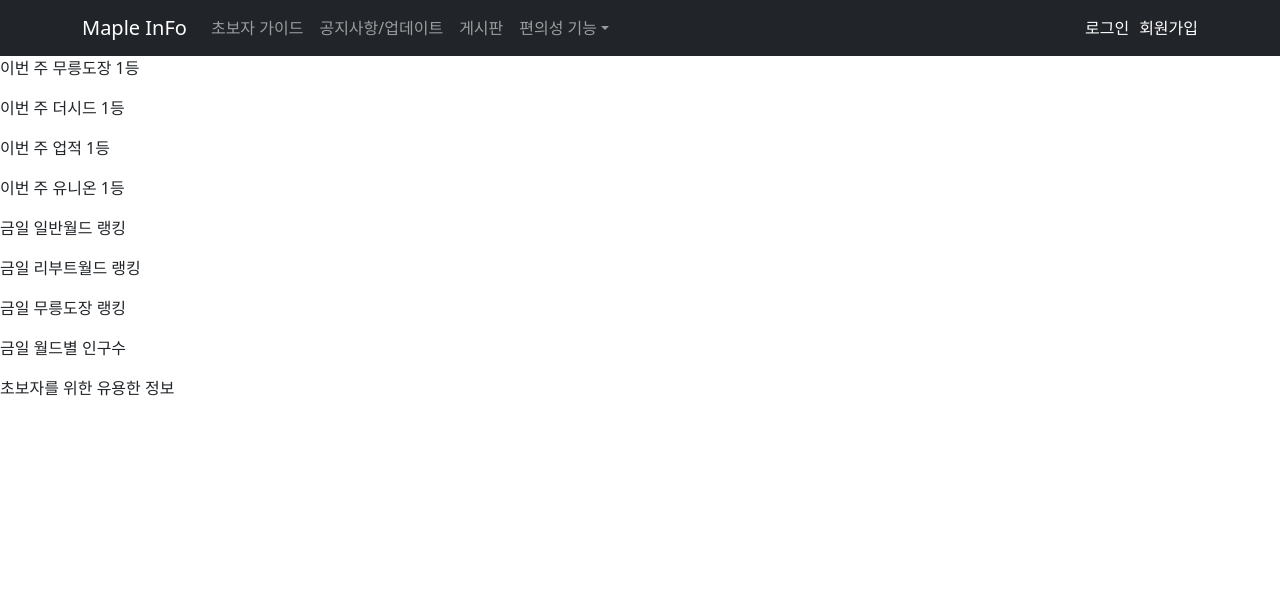
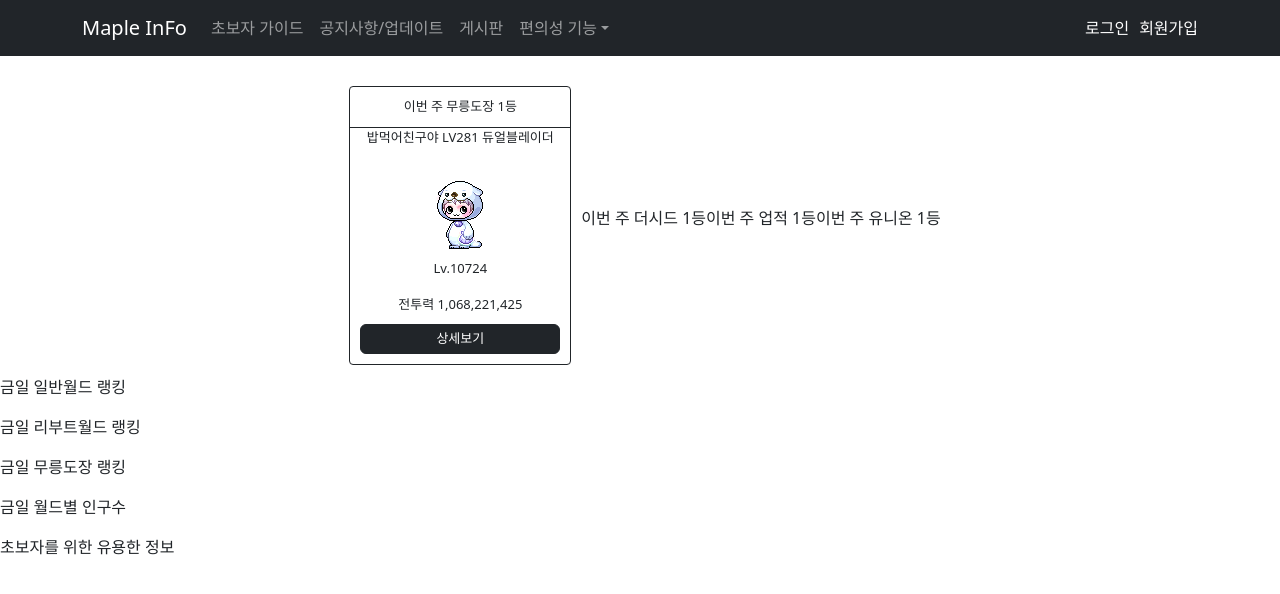
Before and after one commit to qkr10/MapleInfo, a React (Create React App) app in the folder client/: page /MainContents in a window 1280 px wide. Shown: the top 594 px of the page. Built offline with nearby package versions, Linux system fonts and the light colour scheme.

Commit message:
Refactor - MainContents 수정

```diff
--- a/client/src/Component/MainContents.jsx
+++ b/client/src/Component/MainContents.jsx
@@ -1,11 +1,34 @@
 import React from "react";
 import '../App.css';
+import '../css/MainContents.css'
+import testImg from '../img/testImg.png'
+import Button from 'react-bootstrap/Button';
 
 function MainContents(){
     return(
         <div>
+            <div className={"testContainer"}>
+                <div className={"weakly-view"}>
+                    <div className={"weakly-view-header"}>
+                        <span>이번 주 무릉도장 1등</span>
+                    </div>
                     <div>
-                <p>이번 주 무릉도장 1등</p>
+                        <p>밥먹어친구야 LV281 듀얼블레이더</p>
+                    </div>
+                    <div>
+                        <img src={testImg} alt="테스트 이미지" />
+                    </div>
+                    <div>
+                        <p>Lv.10724</p>
+                    </div>
+                    <div>
+                        전투력 1,068,221,425
+                    </div>
+                    <div>
+                        <Button variant="dark" className="view-details-btn">
+                            <a href="#" className="view-details">상세보기</a>
+                        </Button>
+                    </div>
                 </div>
                 <div>
                     <p>이번 주 더시드 1등</p>
@@ -15,6 +38,7 @@ function MainContents(){
                 </div>
                 <div>
                     <p>이번 주 유니온 1등</p>
+                </div>
             </div>
             <div>
                 <p> 금일 일반월드 랭킹</p>
--- /dev/null
+++ b/client/src/css/MainContents.css
@@ -0,0 +1,36 @@
+.testContainer {
+    margin-top: 20px;
+    display: flex;
+    /*flex-direction: column;*/
+    text-align: center;
+    align-items: center;
+    justify-content: center;
+}
+
+.weakly-view {
+    border: 1px solid;
+    border-radius: 4px;
+    margin: 10px;
+    font-size: 13px;
+}
+
+.weakly-view-header{
+    border-bottom: 1px solid;
+    padding: 10px;
+}
+
+.view-details {
+    color: white;
+    text-decoration: none;
+    display: flex;
+    justify-content: center;
+    align-items: center;
+    height: 100%;
+}
+
+.view-details-btn {
+    font-size: 13px;
+    height: 30px;
+    width: 200px;
+    margin: 10px;
+}
```
Also changed, not shown: client/src/img/testImg.png (added). Lines whose indentation alone changed are shown as unchanged.
